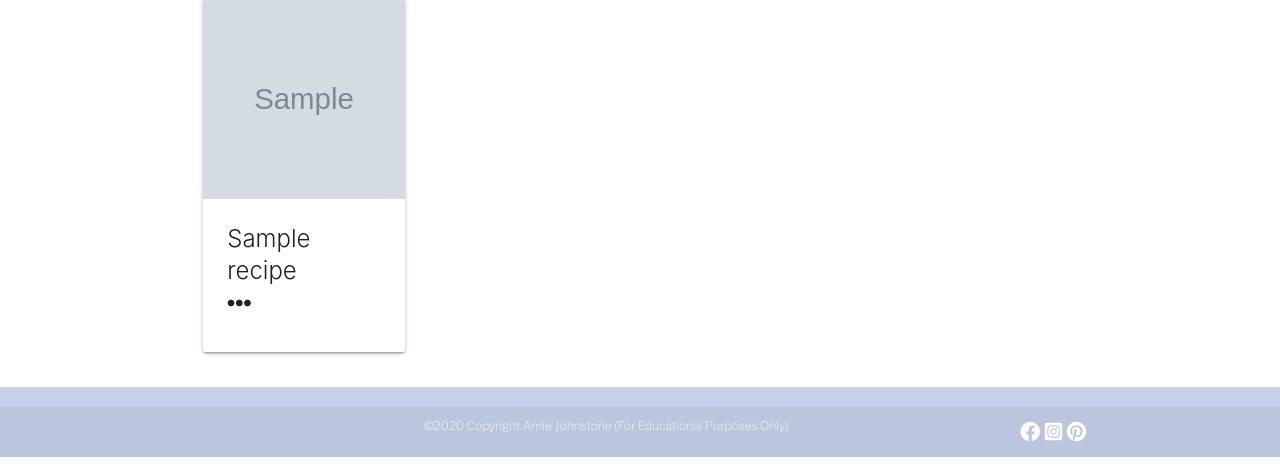
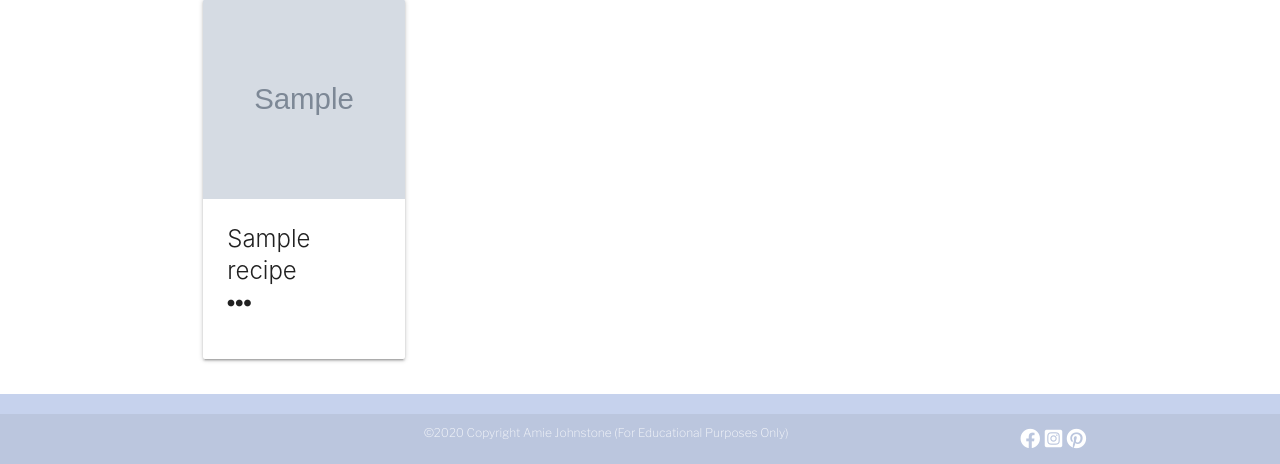
Before and after one commit to Amiejohnstone18/The_Baking_Book, a Flask app: template templates/search.html in a window 1280 px wide. Shown: the part 410-874 px from the top of the page. Run offline with Flask 2, Linux system fonts and the light colour scheme; the template is opened without the code that fills it: most values are stand-ins (such as "Sample title", 1, 10 or a date in 2020); grey boxes marked "Sample" are stand-in pictures; some libraries are stand-ins or nearby versions.

Commit message:
Gave recipe cards a min-height to display the same size

```diff
--- a/static/css/index.css
+++ b/static/css/index.css
@@ -45,8 +45,9 @@
 /* Recipe Cards */
 .card{
     overflow: hidden;
-    max-height: 600px;
+    min-height: 360px;
     display: block;
+
 }
 
 .card-content{
--- a/static/css/search.css
+++ b/static/css/search.css
@@ -19,3 +19,10 @@
 .btn:hover {
     background-color: #c6d2ed;
 }
+
+/* Recipe Cards */
+.card{
+    overflow: hidden;
+    min-height: 360px;
+    display: block;
+}
```
